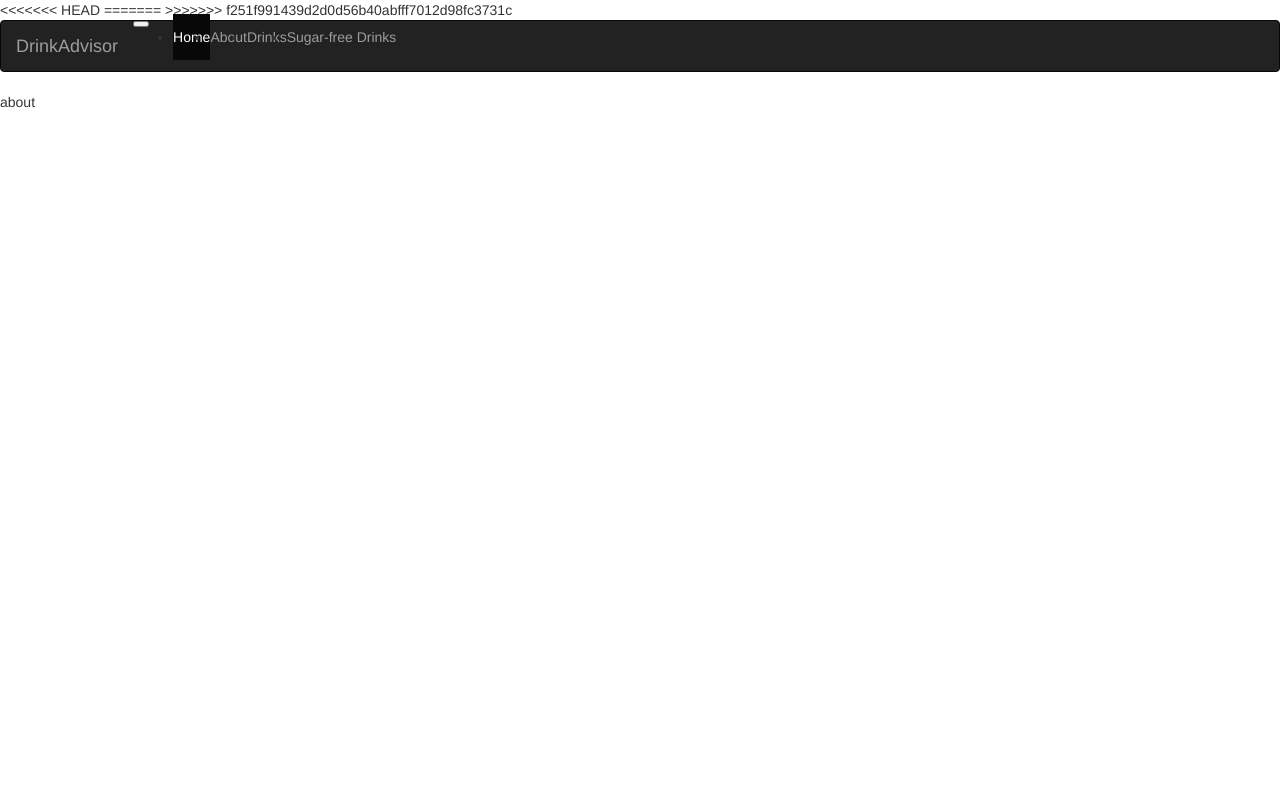
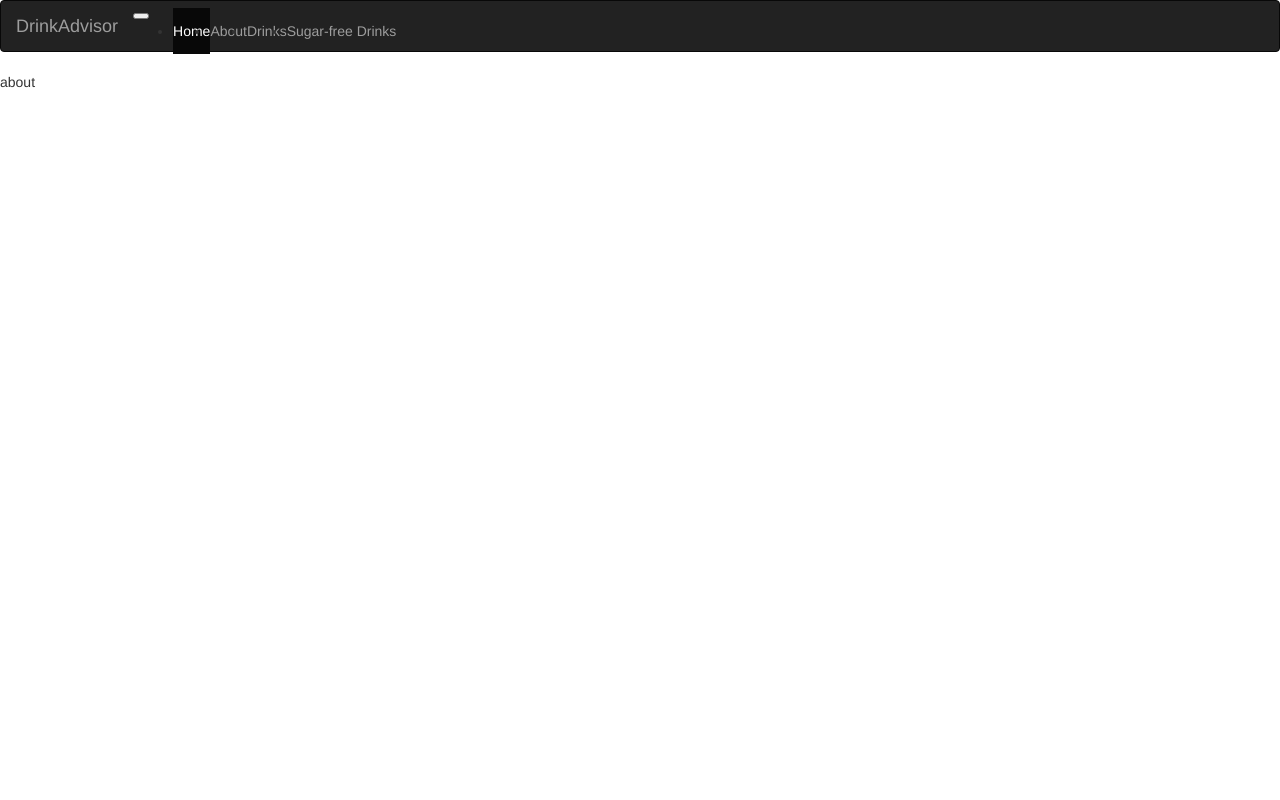
Before and after one commit to MaxMcl1/drink_advisor_project, a Django app: page /drinkadvisor/about/ in a window 1280 px wide. Run offline with Django 3.2, Linux system fonts and the light colour scheme; some libraries are stand-ins or nearby versions.

Commit message:
fixed merging problems in template files

```diff
--- a/templates/drinkadvisor/about.html
+++ b/templates/drinkadvisor/about.html
@@ -1,7 +1,3 @@
-<<<<<<< HEAD
-=======
-
->>>>>>> f251f991439d2d0d56b40abfff7012d98fc3731c
 {% extends 'drinkadvisor/base.html' %}
 
 {% block title %} About {% endblock %}
@@ -11,7 +7,3 @@
 about
 
 {% endblock %}
-<<<<<<< HEAD
-
-=======
->>>>>>> f251f991439d2d0d56b40abfff7012d98fc3731c
```
Also changed, not shown: templates/drinkadvisor/base.html (+1 -13 lines).
